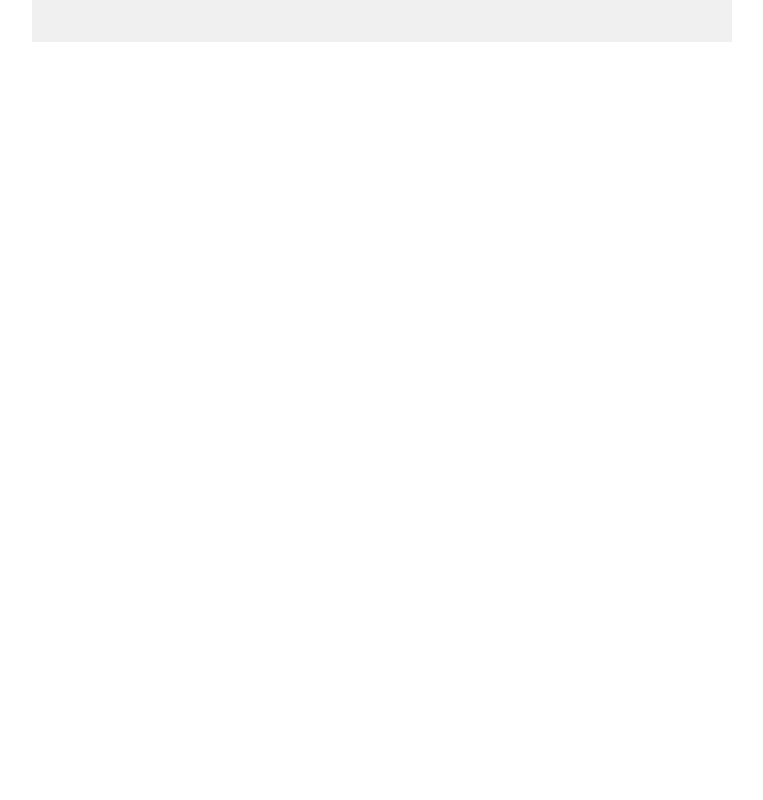
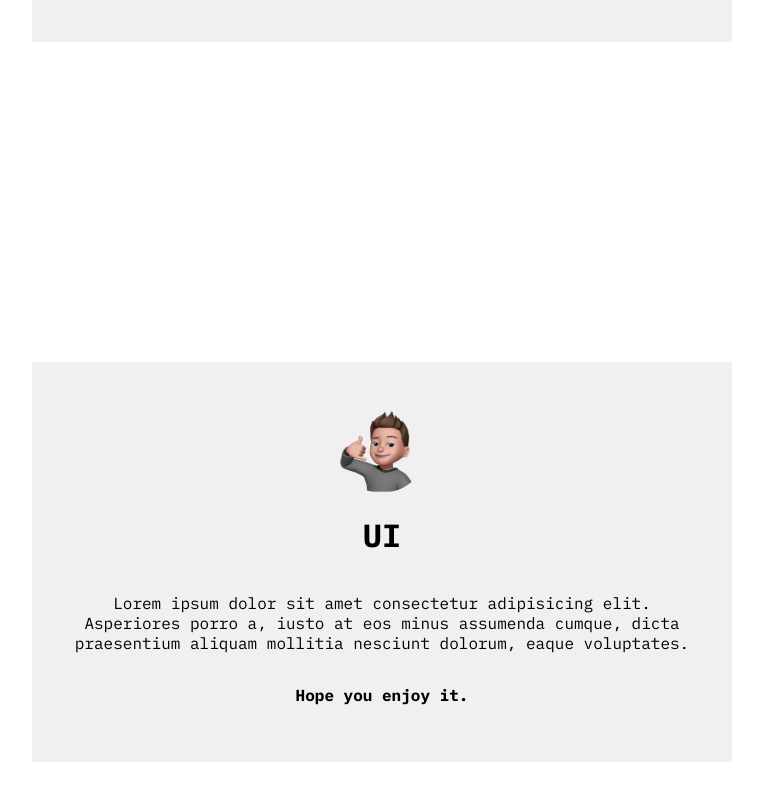
Before and after one commit to KrzysztofBienias/ui, a React (Create React App) app: page / in a window 1280 px wide. Shown: the part 518-1318 px from the top of the page, without its empty margins (258-1021 px from the left). Before the commit the page ends 800 px from the top, so only its background shows below. Built offline with nearby package versions, Linux system fonts and the light colour scheme.

Commit message:
Created routes

```diff
--- a/src/App.js
+++ b/src/App.js
@@ -1,4 +1,5 @@
 import React from 'react';
+import { BrowserRouter as Router, Routes, Route } from 'react-router-dom';
 import { GlobalStyle } from './assets/styles/GlobalStyles';
 import Welcome from './components/Welcome/Welcome';
 
@@ -7,6 +8,11 @@ const App = () => {
     <>
       <GlobalStyle />
       <Welcome />
+      <Router>
+        <Routes>
+          <Route path="/" element={<Welcome />} />
+        </Routes>
+      </Router>
     </>
   );
 };
```
